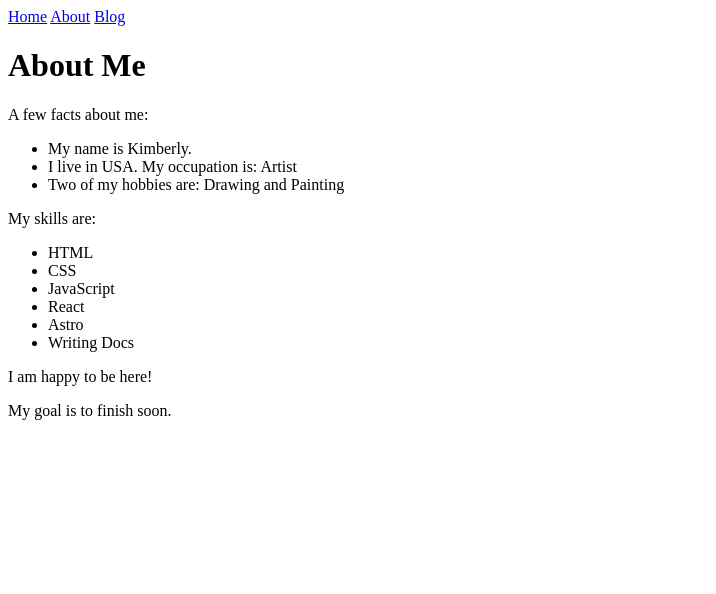
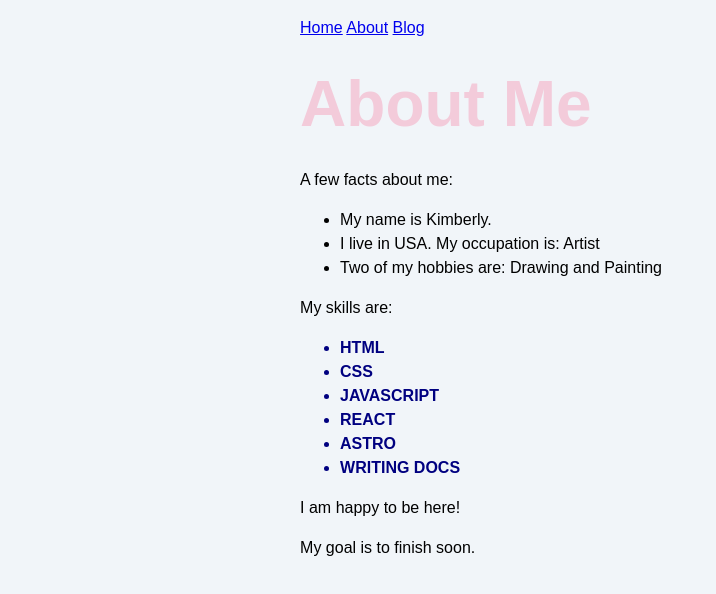
Before and after one commit to pmacnider/Practice-Webpage, an Astro site: page /about in a window 1280 px wide. Shown: the whole page, without its empty margins (0-716 px from the left). Built offline with nearby package versions, Linux system fonts and the light colour scheme; Astro itself is replaced by a stand-in of ours.

Commit message:
added css globally and locally

```diff
--- a/src/pages/about.astro
+++ b/src/pages/about.astro
@@ -1,4 +1,6 @@
 ---
+import '../styles/global.css';
+
 const pageTitle = "About Me";
 
 const identity = {
@@ -13,12 +15,29 @@
 const happy = true;
 const finished = false;
 const goal = 3;
+
+const skillColor = "navy";
+const fontWeight = "bold";
+const textCase = "uppercase";
 ---
 <html lang="en">
   <head>
-    <meta charset="utf-8" />
-    <meta name="viewport" content="width=device-width" />
-    <title>{pageTitle}</title>
+    <meta charset="utf-8"
+    />
+    <meta name="viewport" content="width=device-width"
+    />
+        <title>{pageTitle}</title>
+            <style define:vars={{skillColor, fontWeight, textCase}}>
+                h1 {
+                    color: #f3cbda;
+                    font-size: 4rem;
+                }
+                .skill {
+                    color: var(--skillColor);
+                    font-weight: var(--fontWeight);
+                    text-transform: var(--textCase);
+                }
+            </style>
   </head>
   <body>
     <a href="/">Home</a>
@@ -40,7 +59,7 @@
     </p>
 
     <ul>
-        {skills.map((skill) => <li>{skill}</li>)}
+        {skills.map((skill) => <li class="skill">{skill}</li>)}
     </ul>
 
         {happy && <p>I am happy to be here!</p>}
--- a/src/pages/blog.astro
+++ b/src/pages/blog.astro
@@ -1,4 +1,6 @@
 ---
+import '../styles/global.css';
+
 const pageTitle = "My Blog";
 ---
 <html lang="en">
--- a/src/pages/index.astro
+++ b/src/pages/index.astro
@@ -1,4 +1,6 @@
 ---
+import '../styles/global.css';
+
 const pageTitle = "Home"
 ---
 
@@ -12,7 +14,7 @@
 	<body>
 		<a href="/">Home</a>
 		<a href="/about/">About</a>
-		<a href="/blog/">blog</a>
+		<a href="/blog/">Blog</a>
 
 		<h1>{pageTitle}</h1>
 
--- /dev/null
+++ b/src/styles/global.css
@@ -0,0 +1,21 @@
+html {
+    background-color: #f1f5f9;
+    font-family: sans-serif;
+  }
+
+  body {
+    margin: 0 auto;
+    width: 100%;
+    max-width: 80ch;
+    padding: 1rem;
+    line-height: 1.5;
+  }
+
+  * {
+    box-sizing: border-box;
+  }
+
+  h1 {
+    margin: 1rem 0;
+    font-size: 2.5rem;
+  }
```
